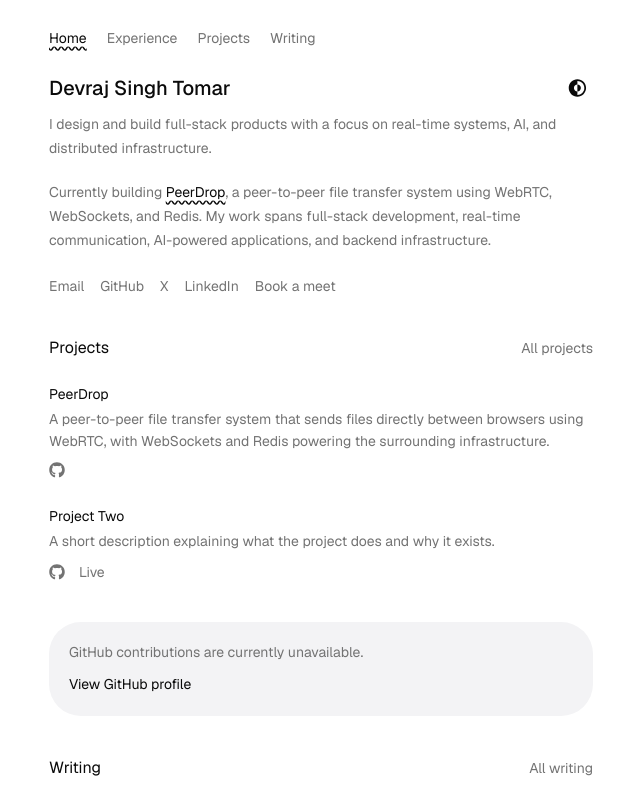
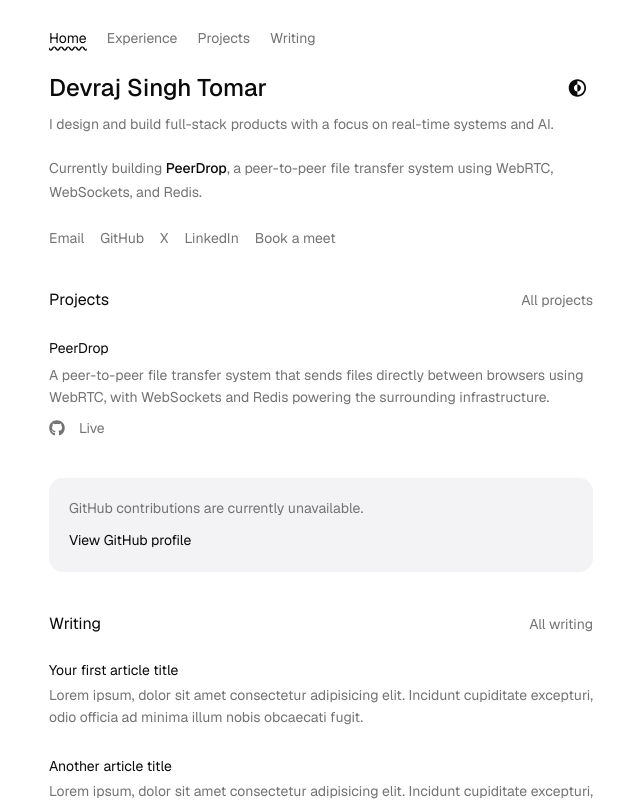
Before and after one commit to Devraj-singh-tomar/devraj-portfolio, a Next.js app: page / in a window 1280 px wide. Shown: the top 801 px of the page, without its empty margins (319-959 px from the left). Built offline with nearby package versions, Linux system fonts and the light colour scheme.

Commit message:
feat: enhance layout and improve project details with updated metadata and links

```diff
--- a/src/app/layout.tsx
+++ b/src/app/layout.tsx
@@ -2,8 +2,10 @@ import Footer from "@/components/footer";
 import Header from "@/components/header";
 import { ThemeProvider } from "@/components/theme/theme-provider";
 import { TooltipProvider } from "@/components/ui/tooltip";
+
 import type { Metadata } from "next";
 import { Geist } from "next/font/google";
+
 import "./globals.css";
 
 const geistSans = Geist({
@@ -12,8 +14,12 @@ const geistSans = Geist({
 });
 
 export const metadata: Metadata = {
-  title: "Devraj Singh Tomar",
-  description: "",
+  title: {
+    default: "Devraj Singh Tomar",
+    template: "%s | Devraj Singh Tomar",
+  },
+  description:
+    "Developer portfolio of Devraj Singh Tomar, featuring full-stack projects, real-time systems, AI, and engineering writing.",
 };
 
 export default function RootLayout({ children }: LayoutProps<"/">) {
@@ -23,7 +29,10 @@ export default function RootLayout({ children }: LayoutProps<"/">) {
       className={`${geistSans.variable} h-full antialiased`}
       suppressHydrationWarning
     >
-      <body className="min-h-full mx-auto sm:max-w-xl pt-7 pb-10 px-5 sm:px-4 font-sans">
+      <body
+        className="min-h-dvh font-sans"
+        // className="min-h-full mx-auto sm:max-w-xl pt-7 pb-10 px-5 sm:px-4 font-sans"
+      >
         <ThemeProvider
           attribute="class"
           defaultTheme="system"
@@ -31,13 +40,15 @@ export default function RootLayout({ children }: LayoutProps<"/">) {
           disableTransitionOnChange
         >
           <TooltipProvider delay={0}>
-            <main className="space-y-6">
+            <div className="min-h-dvh mx-auto max-w-xl px-5 pt-7 pb-10 sm:px-4 flex flex-col w-full gap-6">
               <Header />
 
-              {children}
+              <main id="main-content" className="flex-1">
+                {children}
+              </main>
 
               <Footer />
-            </main>
+            </div>
           </TooltipProvider>
         </ThemeProvider>
       </body>
--- a/src/components/footer.tsx
+++ b/src/components/footer.tsx
@@ -4,7 +4,7 @@ export default function Footer() {
   const year = new Date().getFullYear();
 
   return (
-    <footer className="mt-20 flex flex-col items-center gap-3 border-t border-border/60 py-6 text-xs text-muted-foreground sm:flex-row sm:items-center sm:justify-between">
+    <footer className="flex flex-col items-center gap-3 py-6 text-xs text-muted-foreground sm:flex-row sm:items-center sm:justify-between border-t border-border/60 ">
       <p>
         © {year} {siteConfig.name}. All rights reserved.
       </p>
--- a/src/components/github/contribution-footer.tsx
+++ b/src/components/github/contribution-footer.tsx
@@ -35,7 +35,7 @@ export function ContributionFooter({
   }
 
   return (
-    <section className="mt-3 overflow-hidden rounded-[1.5rem] bg-github-footer-background py-2 px-4">
+    <section className="mt-3 overflow-hidden rounded-xl bg-github-footer-background py-2 px-4">
       {/* Main disclosure */}
       <button
         type="button"
@@ -155,7 +155,7 @@ export function ContributionFooter({
                                 href={pr.href}
                                 target="_blank"
                                 rel="noopener noreferrer"
-                                className="group flex items-start gap-3 rounded-lg px-2 py-2 transition-colors hover:bg-muted/40"
+                                className="group flex items-start gap-3 rounded-xl px-2 py-2 transition-colors hover:bg-muted/40"
                               >
                                 <span className="mt-0.5 shrink-0 font-mono text-xs text-muted-foreground">
                                   #{pr.number}
--- a/src/components/github/contribution-grid.tsx
+++ b/src/components/github/contribution-grid.tsx
@@ -52,7 +52,7 @@ export function ContributionGrid({
           return (
             <div
               key={week.contributionDays[0]?.date ?? weekIndex}
-              className="grid grid-rows-7 gap-[3px]"
+              className="grid grid-rows-7 gap-0.75"
             >
               {Array.from({ length: 7 }, (_, weekday) => {
                 const day = daysByWeekday.get(weekday);
@@ -62,7 +62,7 @@ export function ContributionGrid({
                     <span
                       key={weekday}
                       aria-hidden="true"
-                      className="size-[clamp(9px,1.7vw,12px)] rounded-[3px] bg-transparent"
+                      className="size-[clamp(9px,1.7vw,12px)] rounded-full bg-transparent"
                     />
                   );
                 }
@@ -75,7 +75,7 @@ export function ContributionGrid({
                     <span
                       key={day.date}
                       aria-hidden="true"
-                      className="size-[clamp(9px,1.7vw,12px)] rounded-[3px] bg-transparent"
+                      className="size-[clamp(9px,1.7vw,12px)] rounded-full bg-transparent"
                     />
                   );
                 }
@@ -96,7 +96,7 @@ export function ContributionGrid({
                   <Tooltip key={day.date}>
                     <TooltipTrigger
                       aria-label={`${countLabel} on ${dateLabel}`}
-                      className={`${contributionColors[day.contributionLevel] ?? contributionColors.NONE} block size-[clamp(9px,1.7vw,12px)] cursor-default rounded-[3px] border-0 p-0 transition-opacity hover:opacity-75`}
+                      className={`${contributionColors[day.contributionLevel] ?? contributionColors.NONE} block size-[clamp(9px,1.7vw,12px)] cursor-default rounded-full border-0 p-0 transition-opacity hover:opacity-75`}
                       style={{
                         backgroundColor:
                           contributionColors[day.contributionLevel] ??
--- a/src/components/github/github-contribution-card.tsx
+++ b/src/components/github/github-contribution-card.tsx
@@ -79,7 +79,7 @@ export async function GitHubContributionCard() {
 
   if (!data) {
     return (
-      <section className="mt-8 rounded-[2rem] bg-github-card-background p-5">
+      <section className="mt-8 rounded-xl bg-github-card-background p-5">
         <p className="text-sm text-muted-foreground">
           GitHub contributions are currently unavailable.
         </p>
@@ -99,9 +99,9 @@ export async function GitHubContributionCard() {
   return (
     <section
       aria-label="GitHub contribution activity"
-      className="rounded-[2rem] bg-github-card-background sm:p-5"
+      className="rounded-xl bg-github-card-background p-2.5 sm:p-4"
     >
-      <h2 className="mb-5 font-normal leading-6 text-foreground text-[16px]">
+      <h2 className="mb-5 font-normal leading-6 text-foreground text-sm">
         {data.totalContributions.toLocaleString("en-US")} contributions in{" "}
         {data.year}
       </h2>
--- a/src/components/hero-header.tsx
+++ b/src/components/hero-header.tsx
@@ -10,12 +10,12 @@ export function HeroHeader({
   return (
     <div className="flex flex-col gap-2">
       <div className="flex items-center justify-between">
-        <h1 className="text-xl font-medium">{title}</h1>
+        <h1 className="text-xl sm:text-2xl font-medium">{title}</h1>
 
         <ThemeToggle />
       </div>
 
-      <p className="max-w-[34rem] text-sm leading-6 text-muted-foreground">
+      <p className="max-w-136 text-sm leading-6 text-muted-foreground">
         {description}
       </p>
     </div>
--- a/src/components/hero.tsx
+++ b/src/components/hero.tsx
@@ -7,17 +7,15 @@ export default function Hero() {
     <section>
       <HeroHeader title={siteConfig.name} description={siteConfig.tagline} />
 
-      <p className="mt-5 max-w-[34rem] text-sm leading-6 text-muted-foreground">
+      <p className="mt-5 max-w-136 text-sm leading-6 text-muted-foreground">
         Currently building{" "}
         <a
           href={siteConfig.currentlyBuilding.href}
-          className="text-foreground underline underline-offset-[2.5px] decoration-wavy"
+          className="text-foreground font-medium"
         >
           {siteConfig.currentlyBuilding.name}
         </a>
-        , {siteConfig.currentlyBuilding.description} My work spans full-stack
-        development, real-time communication, AI-powered applications, and
-        backend infrastructure.
+        , {siteConfig.currentlyBuilding.description}
       </p>
 
       <SocialLinks />
--- a/src/components/projects/project-item.tsx
+++ b/src/components/projects/project-item.tsx
@@ -9,9 +9,16 @@ type ProjectItemProps = {
 export function ProjectItem({ project }: ProjectItemProps) {
   return (
     <article className="group">
-      <h3 className="text-sm leading-5">{project.title}</h3>
+      <Link
+        href={project.live}
+        target="_blank"
+        rel="noopener noreferrer"
+        className="text-sm leading-5 hover:underline underline-offset-[2.5px] decoration-wavy"
+      >
+        {project.title}
+      </Link>
 
-      <p className="mt-1 max-w-[34rem] text-sm leading-5.5 text-muted-foreground">
+      <p className="mt-1 max-w-136 text-sm leading-5.5 text-muted-foreground">
         {project.description}
       </p>
 
@@ -26,14 +33,14 @@ export function ProjectItem({ project }: ProjectItemProps) {
         </Link>
 
         {project.live && (
-          <a
+          <Link
             href={project.live}
             target="_blank"
             rel="noopener noreferrer"
             className=" hover:text-foreground"
           >
             Live
-          </a>
+          </Link>
         )}
       </div>
     </article>
--- a/src/components/social-links.tsx
+++ b/src/components/social-links.tsx
@@ -28,7 +28,7 @@ export default function SocialLinks() {
   return (
     <footer className="flex gap-4 pt-6">
       <Tooltip>
-        <TooltipTrigger className="text-muted-foreground rounded-full text-sm hover:text-foreground hover:underline underline-offset-[2.5px] decoration-wavy">
+        <TooltipTrigger className="text-muted-foreground text-sm hover:text-foreground hover:underline underline-offset-[2.5px] decoration-wavy">
           Email
         </TooltipTrigger>
 
@@ -56,7 +56,7 @@ export default function SocialLinks() {
             rel="noopener noreferrer"
             key={name}
             href={href}
-            className={`text-muted-foreground rounded-full text-sm hover:text-foreground hover:underline underline-offset-[2.5px] decoration-wavy `}
+            className={`text-muted-foreground text-sm hover:text-foreground hover:underline underline-offset-[2.5px] decoration-wavy `}
           >
             {name}
           </Link>
--- a/src/config/projects.ts
+++ b/src/config/projects.ts
@@ -11,14 +11,6 @@ export const projects: Project[] = [
     description:
       "A peer-to-peer file transfer system that sends files directly between browsers using WebRTC, with WebSockets and Redis powering the surrounding infrastructure.",
     github: "https://github.com/Devraj-singh-tomar/peerdrop",
-    live: "",
-  },
-
-  {
-    title: "Project Two",
-    description:
-      "A short description explaining what the project does and why it exists.",
-    github: "https://github.com/Devraj-singh-tomar/project-two",
-    live: "https://project-two.example.com",
+    live: "/peerdrop",
   },
 ];
--- a/src/config/site.ts
+++ b/src/config/site.ts
@@ -1,12 +1,12 @@
 export const siteConfig = {
   name: "Devraj Singh Tomar",
 
-  email: "devrajsinghtomar722@gmail.com",
+  email: "devrajst23@gmail.com",
 
   githubUsername: "Devraj-singh-tomar",
 
   tagline:
-    "I design and build full-stack products with a focus on real-time systems, AI, and distributed infrastructure.",
+    "I design and build full-stack products with a focus on real-time systems and AI.",
 
   currentlyBuilding: {
     name: "PeerDrop",
```
